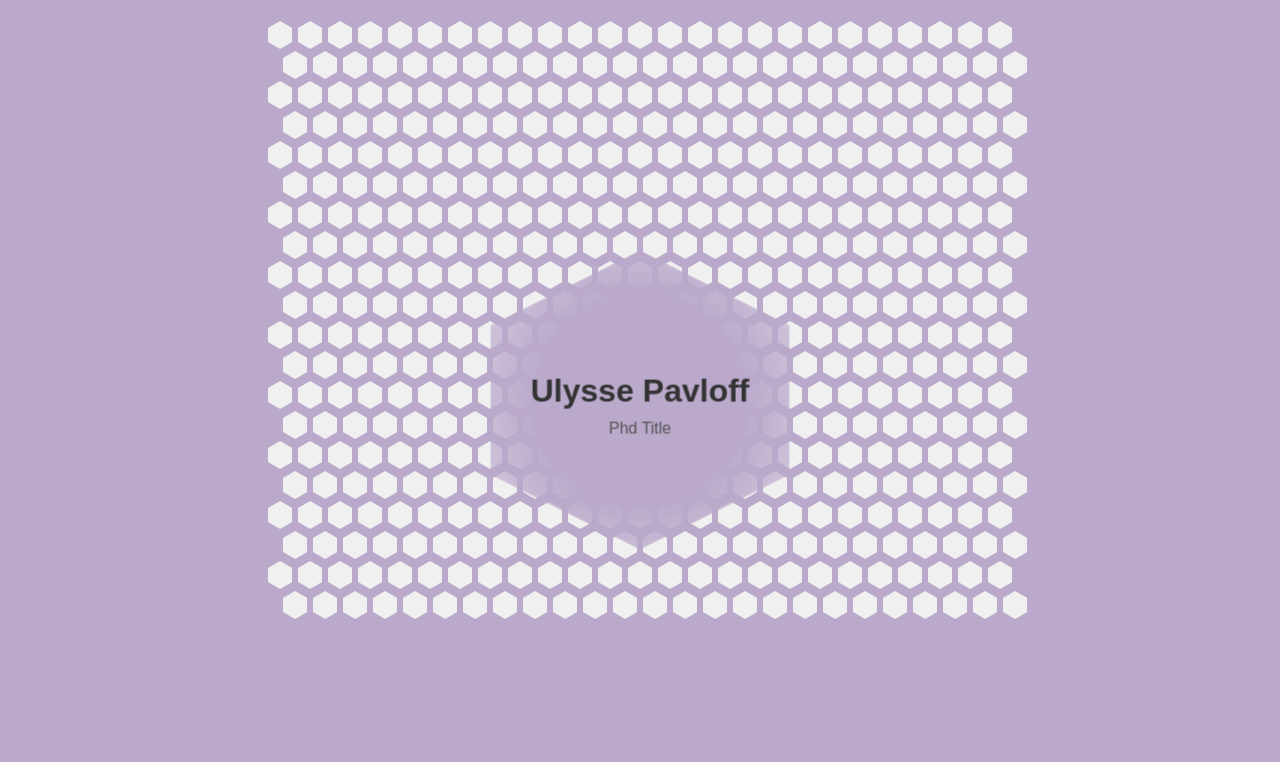
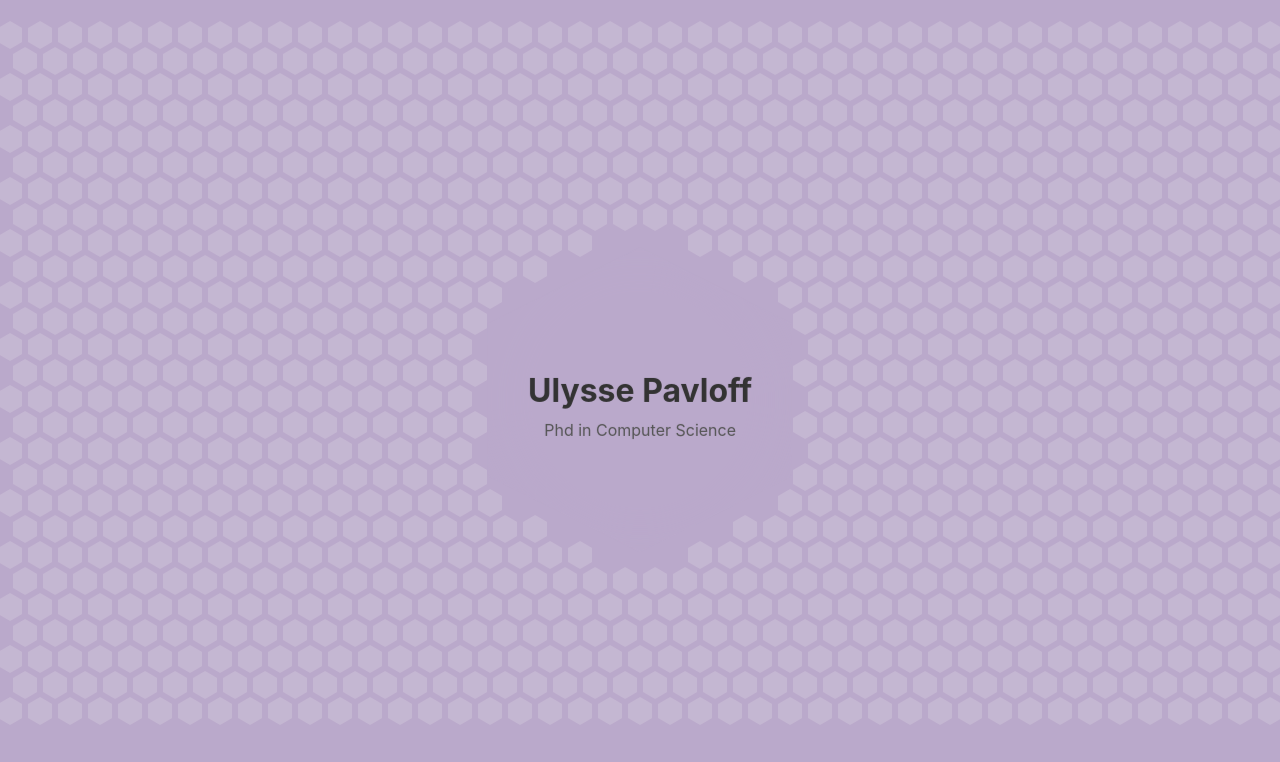
Before and after one commit to upavloff/upavloff.github.io, a React (Create React App) app: page / in a window 1280 px wide. Shown: the top 762 px of the page. Built offline with nearby package versions, Linux system fonts and the light colour scheme.

Commit message:
shinning effect

```diff
--- a/src/App.css
+++ b/src/App.css
@@ -1,31 +1,7 @@
 /* src/App.css */
 .App {
-  text-align: center;
-  font-family: Arial, sans-serif;
   padding: 20px;
-  /* background-color: #F0F0F0; */
 }
-
-/* .title-container {
-  position: absolute;
-  top: 50%;
-  left: 50%;
-  transform: translate(-50%, -50%);
-  z-index: 10;
-  text-align: center;
-  font-size: 2rem;
-  color: #333;
-  background-color: #F0F0F0;
-  clip-path: polygon(50% -50%, 90% 50%, 50% 150%, 10% 50%);
-  will-change: transform, opacity, scale;
-}
-
-
-.title-container p {
-  font-size: 1.5rem;
-  margin-top: 10px;
-  color: #555;
-} */
 
 .title-container {
   position: absolute;
@@ -39,12 +15,9 @@
   text-align: center;
   flex-direction: column;
   padding: 20px;
-  /* Adjust this value to give space around the text */
-
   color: #333;
   background-color: #baa9cb;
 
-  /* Remove fixed width and height */
   width: auto;
   height: auto;
 
@@ -67,3 +40,26 @@
   font-size: 1rem;
   color: #555;
 }
+
+.shine {
+  position: absolute;
+  height: 100%;
+  left: -75%;
+  width: 50%;
+  background: linear-gradient(120deg, rgba(255, 255, 255, 0.5), rgba(255, 255, 255, 0.2), transparent);
+  transform: skewX(-25deg);
+  z-index: 1;
+  pointer-events: none;
+}
+
+
+/* .image-container {
+  position: absolute;
+  top: 0;
+  width: 100%;
+  height: 100%;
+  background-image: url('https://picsum.photos/id/237/200/300');
+  background-size: cover;
+  background-position: center;
+
+} */
--- a/src/App.js
+++ b/src/App.js
@@ -1,15 +1,110 @@
-import React from 'react';
+import React, { useEffect, useCallback, useRef } from 'react';
 import Grid from './Grid';
+import { gsap } from 'gsap';
 import './App.css';
 
 function App() {
+  const frontDivRef = useRef(null);
+  const backDivsRef = useRef([]);
+
+  // Function to check if a point is inside a polygon (hexagon in this case)
+  const isPointInPolygon = (point, polygon) => {
+    const [x, y] = point;
+    let inside = false;
+    for (let i = 0, j = polygon.length - 1; i < polygon.length; j = i++) {
+      const xi = polygon[i][0], yi = polygon[i][1];
+      const xj = polygon[j][0], yj = polygon[j][1];
+
+      const intersect = ((yi > y) !== (yj > y)) && (x < (xj - xi) * (y - yi) / (yj - yi) + xi);
+      if (intersect) inside = !inside;
+    }
+    return inside;
+  };
+
+  // Memoize the getHexagonCoordinates function to prevent unnecessary re-creation
+  const getHexagonCoordinates = useCallback((containerRect) => {
+    const hexagonPoints = [
+      [0.5, 0],   // Top center
+      [1, 0.25],  // Top right
+      [1, 0.75],  // Bottom right
+      [0.5, 1],   // Bottom center
+      [0, 0.75],  // Bottom left
+      [0, 0.25]   // Top left
+    ];
+
+    return hexagonPoints.map(([x, y]) => [
+      containerRect.left + x * containerRect.width,
+      containerRect.top + y * containerRect.height
+    ]);
+  }, []);
+
+  // Memoize the checkHexOverlap function
+  const checkHexOverlap = useCallback(() => {
+    const frontDiv = frontDivRef.current;
+    const backDivs = backDivsRef.current;
+
+    const hexRect = frontDiv.getBoundingClientRect();
+    const hexPolygon = getHexagonCoordinates(hexRect);
+
+    backDivs.forEach(dot => {
+      if (dot) {
+        const dotRect = dot.getBoundingClientRect();
+
+        // Get the four corners of the rectangle around the dot-point
+        const dotCorners = [
+          [dotRect.left, dotRect.top],           // Top-left corner
+          [dotRect.right, dotRect.top],          // Top-right corner
+          [dotRect.right, dotRect.bottom],       // Bottom-right corner
+          [dotRect.left, dotRect.bottom]         // Bottom-left corner
+        ];
+
+        // Check if any corner of the dot-point rectangle is inside the hexagon
+        const isOverlapping = dotCorners.some(corner => isPointInPolygon(corner, hexPolygon));
+
+        if (isOverlapping) {
+          dot.style.visibility = 'hidden'; // Hide if any corner of the rectangle is inside the hexagon
+        } else {
+          dot.style.visibility = 'visible'; // Show if none of the corners overlap
+        }
+      }
+    });
+  }, [getHexagonCoordinates]); // Include getHexagonCoordinates in the dependency array
+
+  // Use useEffect to check overlap after mounting
+  useEffect(() => {
+    // Initial check after component mounts
+    checkHexOverlap();
+
+    // Add event listeners for scroll and resize to update the overlap dynamically
+    window.addEventListener('scroll', checkHexOverlap);
+    window.addEventListener('resize', checkHexOverlap);
+
+    // Cleanup event listeners when component unmounts
+    return () => {
+      window.removeEventListener('scroll', checkHexOverlap);
+      window.removeEventListener('resize', checkHexOverlap);
+    };
+  }, [checkHexOverlap]); // Include checkHexOverlap in the dependency array
+
+  const shineRef = useRef(null);
+
+  const handleMouseLeaveShine = () => {
+    gsap.fromTo(
+      shineRef.current,
+      { x: '-100%' },  // Start position (outside of the hexagon)
+      { x: '400%', duration: 1.5, ease: 'power1.inOut' }  // Move across the hexagon
+    );
+  };
+
+
   return (
     <div className="App">
-      <div className='title-container'>
+      <div className='title-container' ref={frontDivRef} onMouseLeave={handleMouseLeaveShine} >
+        <div className="shine" ref={shineRef}></div>
         <h1>Ulysse Pavloff</h1>
-        <p>Phd Title</p>
+        <p>Phd in Computer Science</p>
       </div>
-      <Grid />
+      <Grid setDotRef={(el, index) => (backDivsRef.current[index] = el)} />
     </div>
   );
 }
--- a/src/Grid.js
+++ b/src/Grid.js
@@ -1,45 +1,51 @@
-import React, { useRef } from 'react';
+import React, { useState, useEffect, useRef } from 'react';
 import { gsap } from 'gsap';
 import './Grid.css';
 
-const WaterDropGrid = () => {
+// gsap.ticker.useRAF(false);  // Disables requestAnimationFrame
+
+// // Define the interval for GSAP’s animation (optional, default is 60fps)
+// gsap.ticker.lagSmoothing(1000, 33);
+
+const WaterDropGrid = ({ setDotRef }) => {
     return (
         <div className="grid">
-            <DotGrid />
+            <DotGrid setDotRef={setDotRef} />
         </div>
     );
 };
 
-const GRID_WIDTH = 25;
-const GRID_HEIGHT = 20;
+// Dynamically calculate the number of rows and columns based on screen size
+const calculateGridSize = () => {
+    const dotSize = 30; // The size of each dot in pixels
+    const screenWidth = window.innerWidth;
+    const screenHeight = window.innerHeight;
 
-const getCloserNeighbour = (group, elPos, closestNeighbors, maxDistance) => {
-    document.querySelectorAll('.group').forEach((neighborGroup) => {
-        if (neighborGroup === group) return; // Skip the hovered dot itself
+    // Calculate how many dots fit in the width and height of the screen
+    const numColumns = Math.ceil(screenWidth / dotSize);
+    const numRows = Math.ceil(screenHeight / dotSize);
 
-        const neighborDot = neighborGroup.querySelector('.dot-point');
-        const neighborRect = neighborGroup.getBoundingClientRect();
-        const neighborPos = {
-            x: neighborRect.left + neighborRect.width / 2,
-            y: neighborRect.top + neighborRect.height / 2,
+    return { numColumns, numRows };
 };
 
-        // Calculate Euclidean distance
-        const distance = Math.sqrt(
-            Math.pow(neighborPos.x - elPos.x, 2) + Math.pow(neighborPos.y - elPos.y, 2)
-        );
-
-        // Only include neighbors within the specified distance
-        if (distance <= maxDistance) {
-            closestNeighbors.push({ dot: neighborDot, distance });
-        }
-    });
-};
-
-const DotGrid = () => {
+const DotGrid = ({ setDotRef }) => {
+    const [gridSize, setGridSize] = useState(calculateGridSize());
     const gridRef = useRef(null);
     let currentDot = null;
     let currentElPos = null;
+
+    useEffect(() => {
+        // Update grid size whenever the window is resized
+        const handleResize = () => {
+            setGridSize(calculateGridSize());
+        };
+
+        window.addEventListener('resize', handleResize);
+
+        return () => {
+            window.removeEventListener('resize', handleResize);
+        };
+    }, []);
 
     const handleMouseMove = (e) => {
         const x = e.clientX - currentElPos.x;
@@ -62,35 +68,15 @@ const DotGrid = () => {
             x: rect.left + rect.width / 2,
             y: rect.top + rect.height / 2,
         };
-        currentDot = dot;  //update for magnetic effect
+        currentDot = dot;
         currentElPos = elPos;
 
-        // Animate the hovered dot-point
         gsap.to(dot, {
             opacity: 1,
             scale: 1.2,
             duration: 0.3,
             ease: 'power2.out',
-            overwrite: 'auto', // Ensure smooth transition
-        });
-
-        // Calculate distance to all other dots and find closest neighbors
-        const groupWidth = rect.width;
-        const maxDistance = 5 / 4 * groupWidth;
-        const closestNeighbors = [];
-
-        getCloserNeighbour(group, elPos, closestNeighbors, maxDistance);
-
-        // Animate the closest neighboring dots slightly
-        closestNeighbors.forEach((neighbor) => {
-            const relativeDistance = neighbor.distance / maxDistance;
-            gsap.to(neighbor.dot, {
-                opacity: 1 - (0.8 * Math.pow(relativeDistance, 2)),
-                scale: 1.2 - (0.2 * relativeDistance),
-                duration: 0.3,
-                ease: 'power2.out',
-                overwrite: 'auto', // Ensure smooth transition
-            });
+            overwrite: 'auto',
         });
 
         window.addEventListener('mousemove', handleMouseMove);
@@ -99,68 +85,42 @@ const DotGrid = () => {
     const handleMouseLeave = (e) => {
         const group = e.currentTarget;
         const dot = group.querySelector('.dot-point');
-        const rect = group.getBoundingClientRect();
-        const elPos = {
-            x: rect.left + rect.width / 2,
-            y: rect.top + rect.height / 2,
-        };
 
-        // Restore original opacity and scale for the hovered dot-point
         gsap.to(dot, {
             x: 0,
             y: 0,
             scale: 1,
-            opacity: 0.5,
+            opacity: 0.7,
             duration: 2,
             ease: 'elastic.out(1, 0.3)',
             overwrite: 'auto',
         });
 
-        // Calculate distance to all other dots and find closest neighbors
-        const groupWidth = rect.width;
-        const maxDistance = 5 / 4 * groupWidth;
-        const closestNeighbors = [];
-
-        getCloserNeighbour(group, elPos, closestNeighbors, maxDistance);
-
-        // Restore original opacity and scale for closest neighboring dot-points
-        closestNeighbors.forEach((neighbor) => {
-            gsap.to(neighbor.dot, {
-                opacity: .5,
-                scale: 1,
-                duration: 2,
-                ease: 'elastic.out(1, 0.3)',
-                overwrite: 'auto',
-            });
-        });
         window.removeEventListener('mousemove', handleMouseMove);
     };
-
 
     const handleDotClick = (e) => {
         const targetIndex = parseInt(e.target.dataset.index);
         const gridElements = document.querySelectorAll('.dot-point');
 
-        const targetX = targetIndex % GRID_WIDTH;
-        const targetY = Math.floor(targetIndex / GRID_WIDTH);
+        const targetX = targetIndex % gridSize.numColumns;
+        const targetY = Math.floor(targetIndex / gridSize.numColumns);
 
         const tl = gsap.timeline();
 
         gridElements.forEach((dot, index) => {
-            const dotX = index % GRID_WIDTH;
-            const dotY = Math.floor(index / GRID_WIDTH);
+            const dotX = index % gridSize.numColumns;
+            const dotY = Math.floor(index / gridSize.numColumns);
 
-            // Calculate Euclidean distance
             const distance = Math.sqrt(Math.pow(dotX - targetX, 2) + Math.pow(dotY - targetY, 2));
 
             tl.to(dot, {
                 scale: 1.35,
                 y: -15,
-                //opacity: 1,
                 backgroundColor: "#1e4ea1",
                 duration: 0.25,
                 ease: 'power2.out',
-            }, distance * 0.1) // Delay based on distance
+            }, distance * 0.1)
                 .to(dot, {
                     scale: 1,
                     y: 0,
@@ -168,20 +128,22 @@ const DotGrid = () => {
                     backgroundColor: "#F0F0F0",
                     duration: 2,
                     ease: 'elastic.out(1, 0.3)',
-                    overwrite: 'auto',  //To make waves stop on previous movement put true
-                }, distance * 0.1 + 0.15); // Continue the animation after the initial delay
+                    overwrite: 'auto',
+                }, distance * 0.1 + 0.15);
         });
     };
 
     const dots = [];
     let index = 0;
 
-    for (let i = 0; i < GRID_HEIGHT; i++) {
-        for (let j = 0; j < GRID_WIDTH; j++) {
+    // Generate the grid dynamically based on the number of rows and columns
+    for (let i = 0; i < gridSize.numRows; i++) {
+        for (let j = 0; j < gridSize.numColumns; j++) {
             let styles = {};
             if (i % 2 === 1) {
-                styles = { transform: `translateX(15px)` };
+                styles.transform = `translateX(15px)`;
             }
+            ((index) => {
                 dots.push(
                     <div
                         className="group"
@@ -194,17 +156,20 @@ const DotGrid = () => {
                         <div
                             className="dot-point"
                             data-index={index}
+                            style={{ opacity: `0.2` }}
+                            ref={(el) => setDotRef(el, index)}
                         />
                     </div>
                 );
+            })(index);
             index++;
         }
     }
 
     const gridStyles = {
         display: 'grid',
-        gridTemplateColumns: `repeat(${GRID_WIDTH}, 30px)`,
-        gridTemplateRows: `repeat(${GRID_HEIGHT}, 30px)`,
+        gridTemplateColumns: `repeat(${gridSize.numColumns}, 30px)`,
+        gridTemplateRows: `repeat(${gridSize.numRows}, 26px)`,
         gap: '0px',
         justifyContent: 'center',
         alignContent: 'center',
--- a/src/index.css
+++ b/src/index.css
@@ -1,3 +1,10 @@
+html,
+body {
+  margin: 0;
+  height: 100%;
+  overflow: hidden
+}
+
 body {
   margin: 0;
   font-family: -apple-system, BlinkMacSystemFont, 'Segoe UI', 'Roboto', 'Oxygen',
--- a/src/index.js
+++ b/src/index.js
@@ -11,6 +11,8 @@ root.render(
   </React.StrictMode>
 );
 
+
+
 // // If you want to start measuring performance in your app, pass a function
 // // to log results (for example: reportWebVitals(console.log))
 // // or send to an analytics endpoint. Learn more: https://bit.ly/CRA-vitals
```
Also changed, not shown: src/Grid.css (+0 -23 lines). Lines whose indentation alone changed are shown as unchanged.
